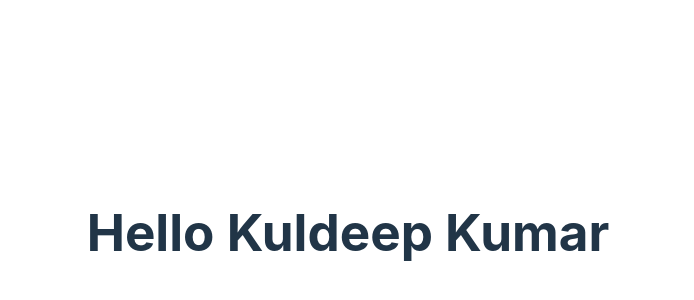
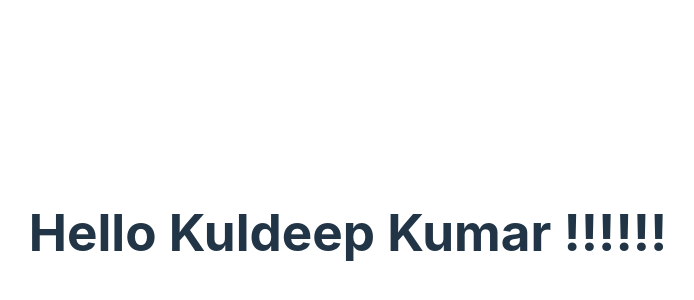
Before and after one commit to KuldeepKumarBilhatiya/react-example-, a React (Vite) app: page / in a window 1280 px wide. Shown: the part 168-468 px from the top of the page, without its empty margins (292-986 px from the left). Built offline with nearby package versions, Linux system fonts and the light colour scheme.

Commit message:
new change

```diff
--- a/src/App.jsx
+++ b/src/App.jsx
@@ -7,7 +7,7 @@ function App() {
 
   return (
     <>
-      <h1>Hello Kuldeep Kumar</h1>
+      <h1>Hello Kuldeep Kumar !!!!!!</h1>
     </>
   )
 }
```
